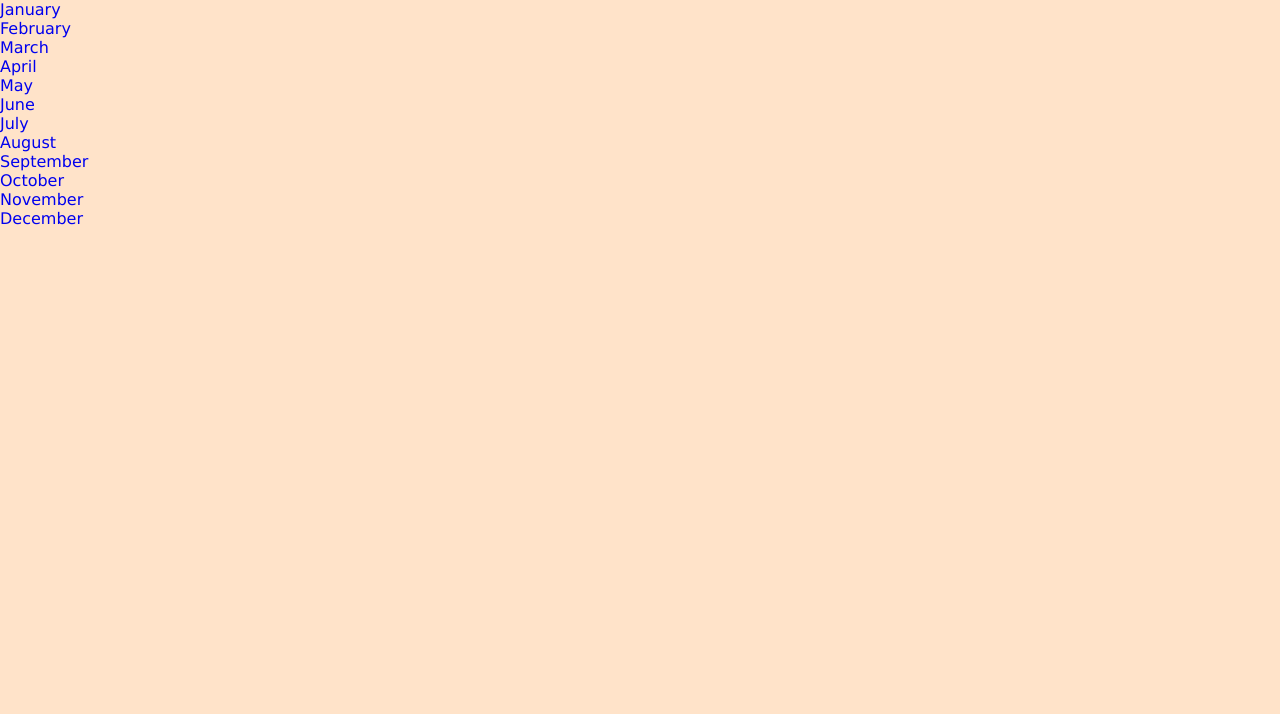
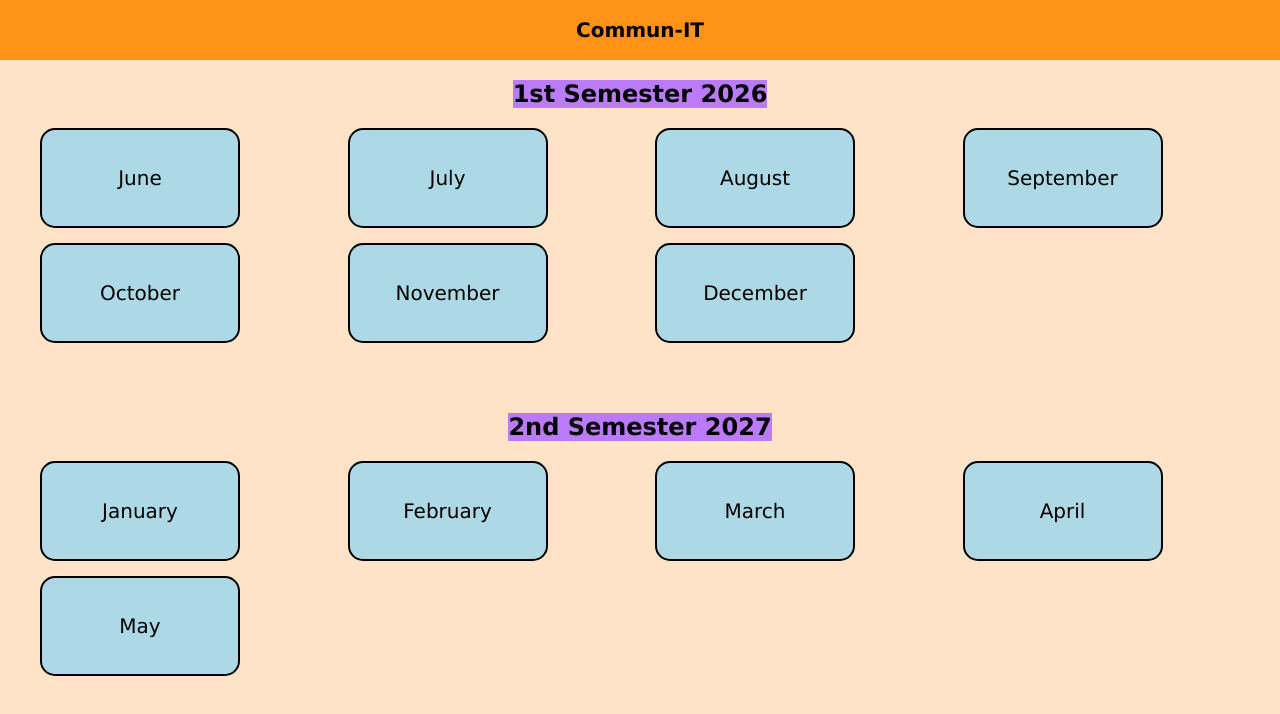
Before and after one commit to Ixee-21/ITC-finals, a plain HTML site: page index.html in a window 1280 px wide. Drawn offline with Linux system fonts and the light colour scheme; files that its build step writes are made by us from their sources.

Commit message:
fixed some stuff

```diff
--- a/Months/style.css
+++ b/Months/style.css
@@ -222,14 +222,7 @@ html,body {
   padding-right: 25px;
 }
 .rectangle {
-.months {
-  display: grid;
-  grid-template-columns: repeat(4, 150px);
-  grid-template-rows: repeat(3, 50px);
-  gap: 15px;
-}
-.rectangle {
-  width: 150px;
+  width: 200px;
   height: 50px;
   background-color: lightblue;
   border: 2px solid black;
--- a/index.html
+++ b/index.html
@@ -1,29 +1,34 @@
 <!DOCTYPE html>
-<html lang="en">
+<html>
 <head>
-    <meta charset="UTF-8">
-    <meta name="viewport" content="width=device-width, initial-scale=1.0">
-    <title>Calendar</title>
-    <link rel="stylesheet" href="style.css">
+    <link rel="stylesheet" href="/Months/style.css">
     <link rel="stylesheet" href="https://cdnjs.cloudflare.com/ajax/libs/font-awesome/6.0.0/css/all.min.css">
-    <script src="Months/calendar.js" defer></script>
+    <script src="/Months/calendar.js" defer></script>
+
 </head>
 <body>
+    <div class="title">
+        <h1>Commun-IT</h1>
+    </div>
+    <h2 style="text-align: center;"><span style="background: rgb(187, 122, 248)">1st Semester 2026</span></h2>
 
-<div class="months">
-    <div class="rectangle"><a href="Months/January.html">January</a></div>
-    <div class="rectangle"><a href="Months/February.html">February</a></div>
-    <div class="rectangle"><a href="Months/March.html">March</a></div>
-    <div class="rectangle"><a href="Months/April.html">April</a></div>
-    <div class="rectangle"><a href="Months/May.html">May</a></div>
-    <div class="rectangle"><a href="Months/June.html">June</a></div>
-    <div class="rectangle"><a href="Months/July.html">July</a></div>
-    <div class="rectangle"><a href="Months/August.html">August</a></div>
-    <div class="rectangle"><a href="Months/September.html">September</a></div>
-    <div class="rectangle"><a href="Months/October.html">October</a></div>
-    <div class="rectangle"><a href="Months/November.html">November</a></div>
-    <div class="rectangle"><a href="Months/December.html">December</a></div>
-</div>
-
+    <ul class="months_this">
+        <li class="rectangle"><nav><a href="/Months/June.html">June</a></nav></li>
+        <li class="rectangle"><nav><a href="/Months/July.html">July</a></nav></li>
+        <li class="rectangle"><nav><a href="/Months/August.html">August</a></nav></li>
+        <li class="rectangle"><nav><a href="/Months/September.html">September</a></nav></li>
+        <li class="rectangle"><nav><a href="/Months/October.html">October</a></nav></li>
+        <li class="rectangle"><nav><a href="/Months/November.html">November</a></nav></li>
+        <li class="rectangle"><nav><a href="/Months/December.html">December</a></nav></li>
+    </ul>
+<br>
+    <h2 style="text-align: center;"><span style="background: rgb(187, 122, 248)">2nd Semester 2027</span></h2>
+    <ul class="months_next">
+        <li class="rectangle"><nav><a href="/Months/January.html">January</a></nav></li>
+        <li class="rectangle"><nav><a href="/Months/February.html">February</a></nav></li>
+        <li class="rectangle"><nav><a href="/Months/March.html">March</a></nav></li>
+        <li class="rectangle"><nav><a href="/Months/April.html">April</a></nav></li>
+        <li class="rectangle"><nav><a href="/Months/May.html">May</a></nav></li>
+    </ul>
 </body>
 </html>
```
Also changed, not shown: Months/April.html (+3 -1 lines), Months/August.html (+3 -1 lines).
